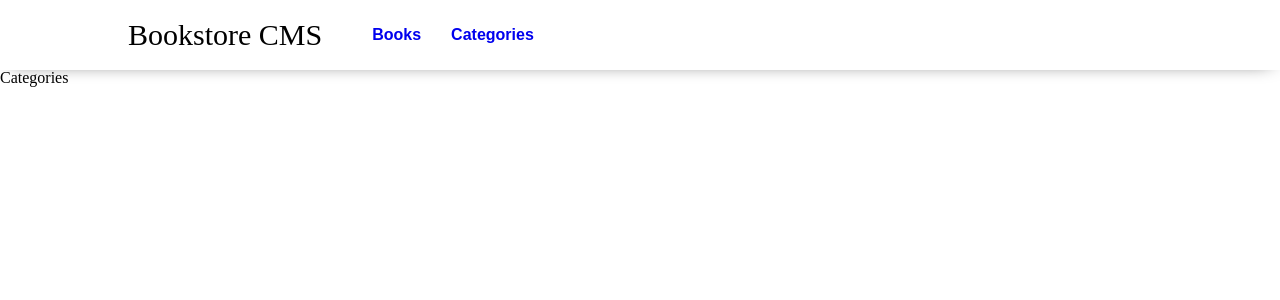
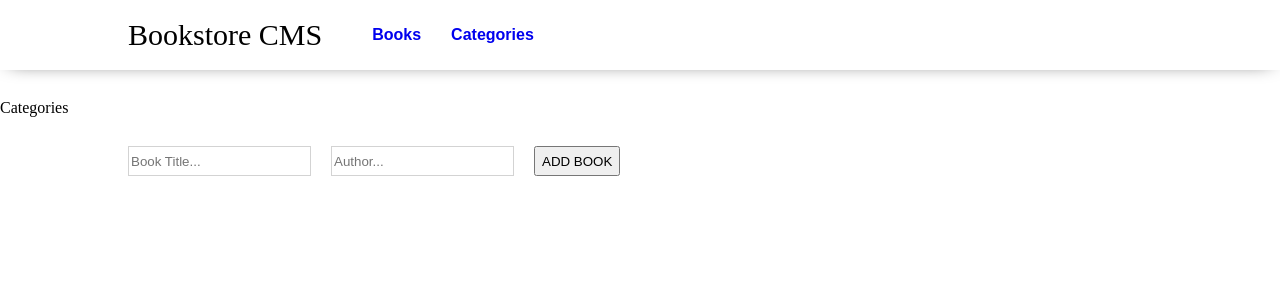
Before and after one commit to c3c1l1a/BookstoreCMS, a React (Create React App) app: page /categories in a window 1280 px wide. Shown: the top 300 px of the page. Built offline with nearby package versions, Linux system fonts and the light colour scheme.

Commit message:
Add book form

```diff
--- a/src/App.js
+++ b/src/App.js
@@ -5,6 +5,8 @@ import { v4 as uuidv4 } from 'uuid';
 import Books from './components/Books';
 import Categories from './components/Categories';
 import Navbar from './components/Navbar';
+import BookForm from './components/BookForm';
+import './components/css/App.css';
 
 import './components/css/reset.css';
 
@@ -42,12 +44,13 @@ const App = () => {
   });
 
   return (
-    <div className="App">
+    <div className="app">
       <Navbar />
       <Routes>
         <Route exact path="/" element={<Books books={state.books} />} />
         <Route path="categories/*" element={<Categories />} />
       </Routes>
+      <BookForm />
     </div>
   );
 };
--- /dev/null
+++ b/src/components/BookForm.js
@@ -0,0 +1,11 @@
+import './css/BookForm.css';
+
+const BookForm = () => (
+  <form className="book-form">
+    <input type="text" placeholder="Book Title..." name="title" />
+    <input type="text" placeholder="Author..." name="author" />
+    <button type="submit">ADD BOOK</button>
+  </form>
+);
+
+export default BookForm;
--- a/src/components/css/App.css
+++ b/src/components/css/App.css
@@ -0,0 +1,5 @@
+.app {
+	display: flex;
+	flex-direction: column;
+	gap: 30px;
+}
--- /dev/null
+++ b/src/components/css/BookForm.css
@@ -0,0 +1,22 @@
+.book-form {
+	display: flex;
+	gap:  20px;
+	flex-direction: column;
+	padding: 10px;
+}
+
+.book-form input {
+	height: 30px;
+	outline: none;
+	border: solid 1px lightgray;
+}
+
+@media (min-width: 768px ){
+	.book-form {
+		flex-direction: row;
+		align-items: stretch;
+		padding: 0 10vw;
+	}
+	.book-form input {
+	}
+}
--- a/src/components/css/Navbar.css
+++ b/src/components/css/Navbar.css
@@ -5,6 +5,14 @@
   justify-content: center;
   left: 0;
   top: 0;
+  gap: 30px;
+  padding:  20px;
+  box-shadow: 0 0 20px -10px;
+}
+
+.navBar h2 {
+  display: block;
+  font-size: 20px !important;
 }
 
 .navBar ul {
@@ -21,7 +29,6 @@
     justify-content: flex-start;
     gap: 50px;
     padding: 20px 10vw;
-    box-shadow: 0 0 20px -10px;
   }
 
   .navBar a {
```
